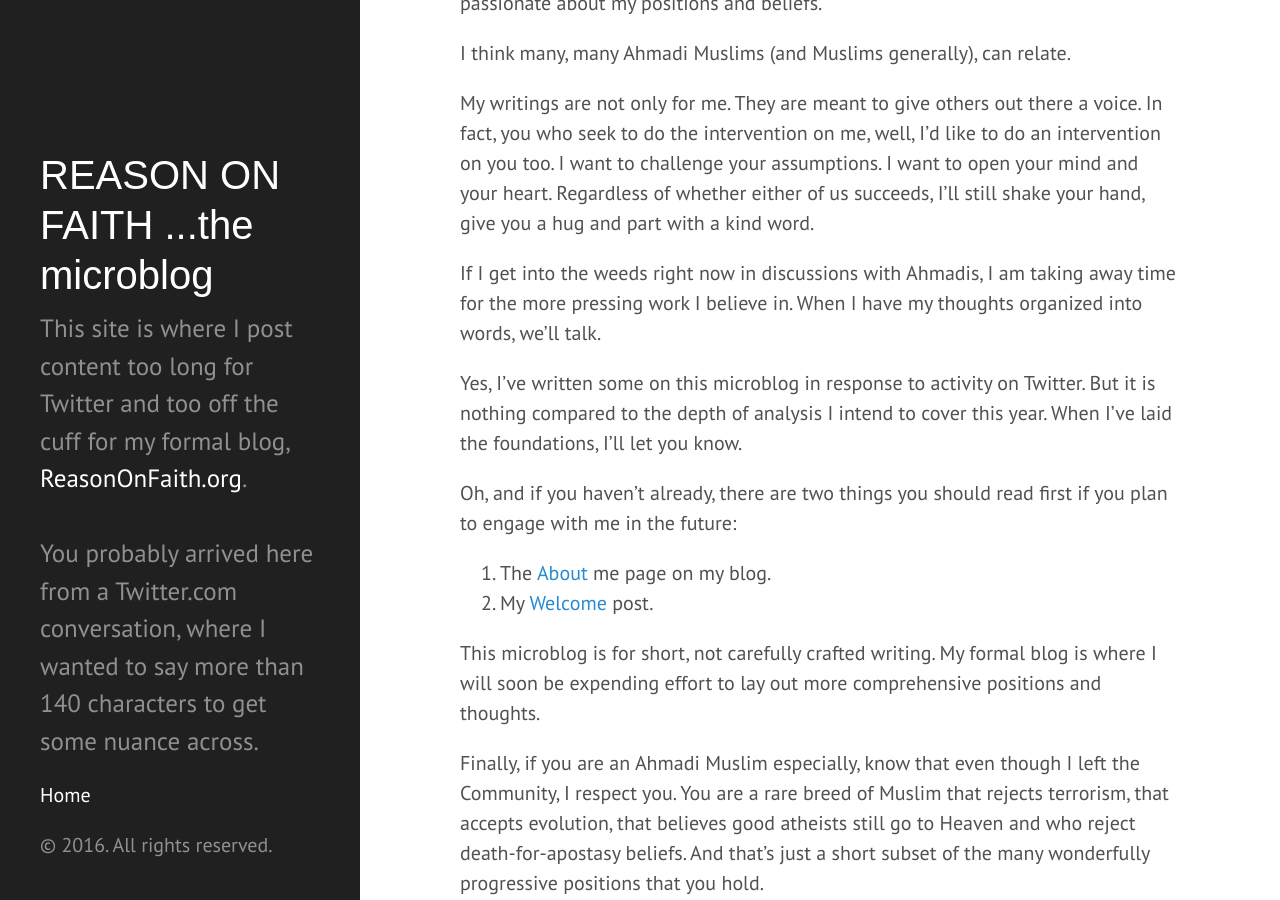
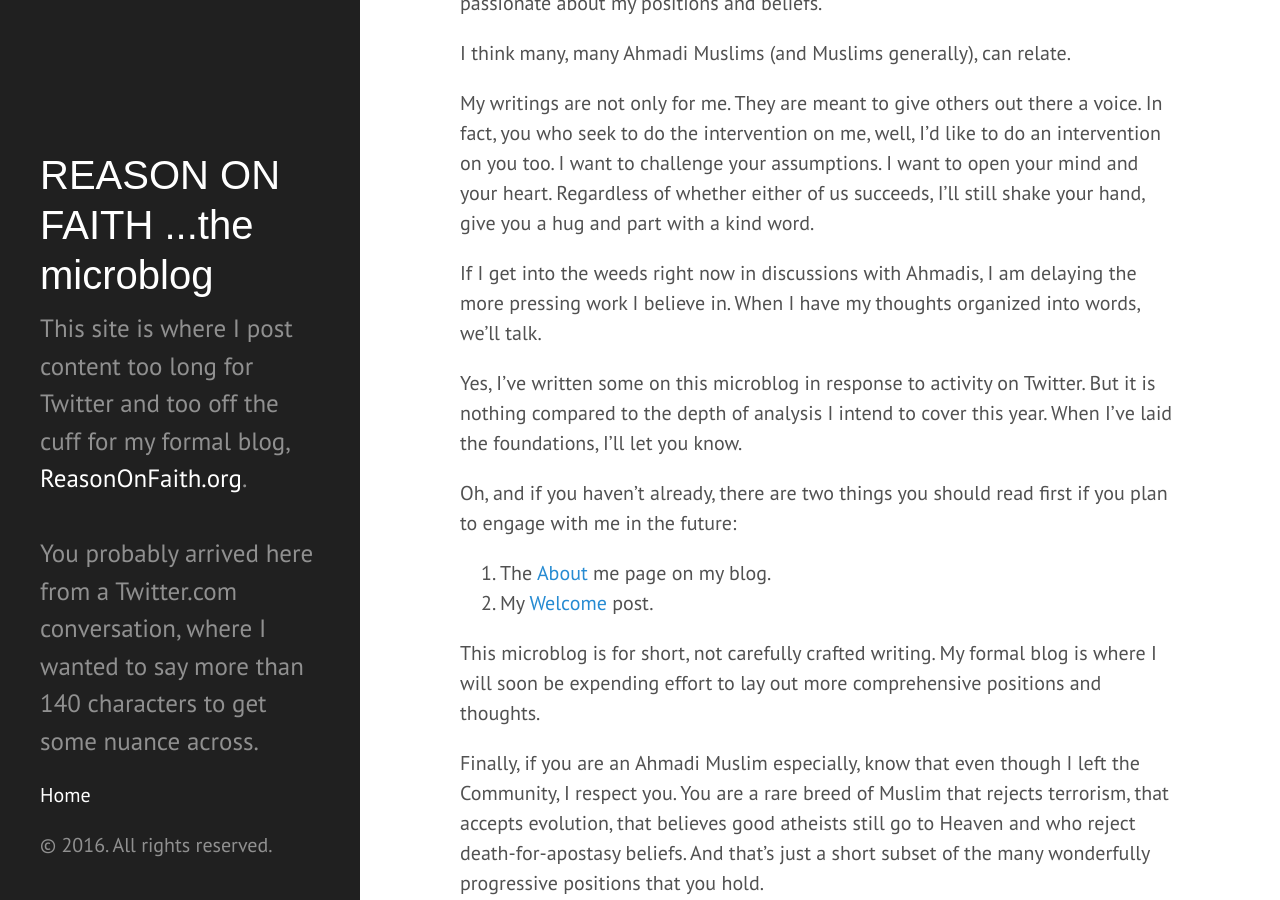
Before and after one commit to ReasonOnFaith/ReasonOnFaith.github.io, a Jekyll site: the page built from _posts/2016-03-31-dialog-with-ahmadi-muslims.markdown, in a window 1280 px wide and 900 px high, scrolled down 1843 px. Built offline with Jekyll 4.4.1, drawn with Linux system fonts in a browser that asks for light colours.

Commit message:
Post update: Dialog with Ahmadi Muslims

```diff
--- a/_posts/2016-03-31-dialog-with-ahmadi-muslims.markdown
+++ b/_posts/2016-03-31-dialog-with-ahmadi-muslims.markdown
@@ -39,7 +39,7 @@ I think many, many Ahmadi Muslims (and Muslims generally), can relate.
 
 My writings are not only for me. They are meant to give others out there a voice. In fact, you who seek to do the intervention on me, well, I'd like to do an intervention on you too. I want to challenge your assumptions. I want to open your mind and your heart. Regardless of whether either of us succeeds, I'll still shake your hand, give you a hug and part with a kind word.
 
-If I get into the weeds right now in discussions with Ahmadis, I am taking away time for the more pressing work I believe in. When I have my thoughts organized into words, we'll talk.
+If I get into the weeds right now in discussions with Ahmadis, I am delaying the more pressing work I believe in. When I have my thoughts organized into words, we'll talk.
 
 Yes, I've written some on this microblog in response to activity on Twitter. But it is nothing compared to the depth of analysis I intend to cover this year. When I've laid the foundations, I'll let you know.
 
```
